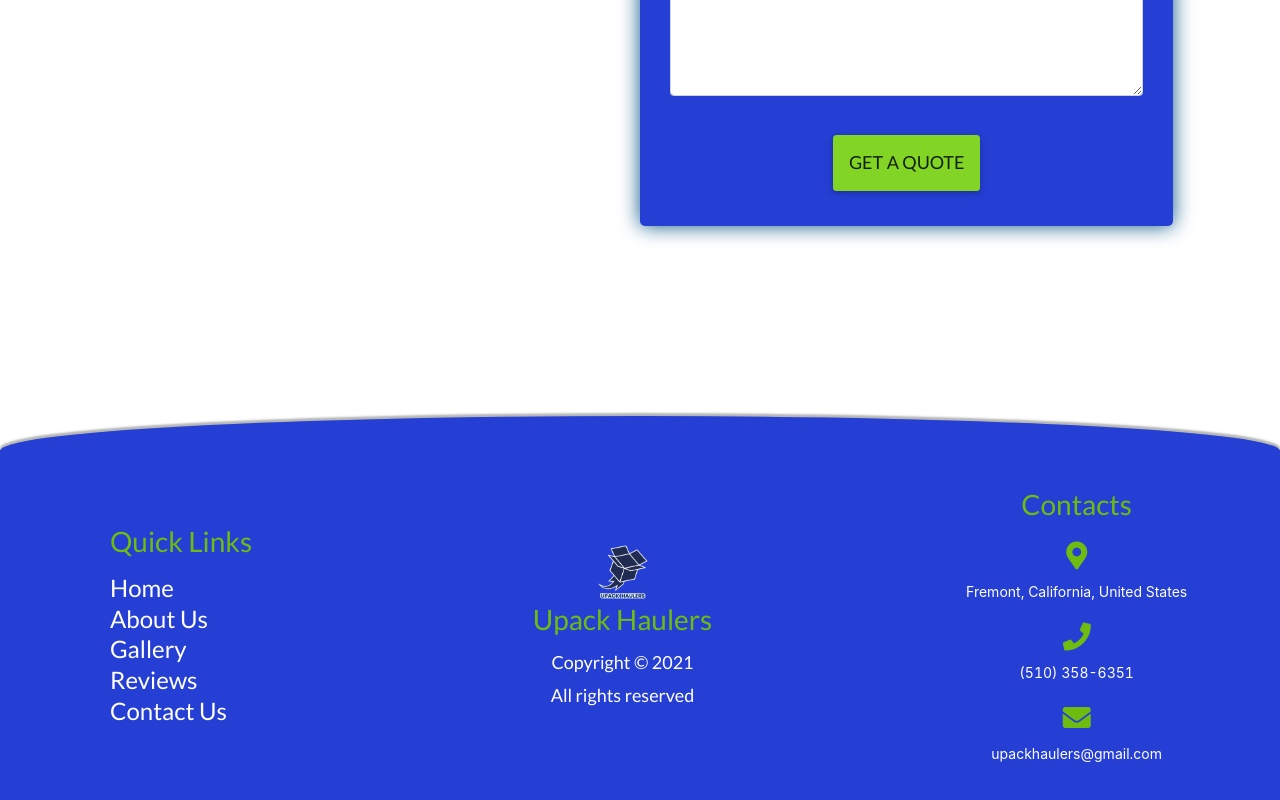
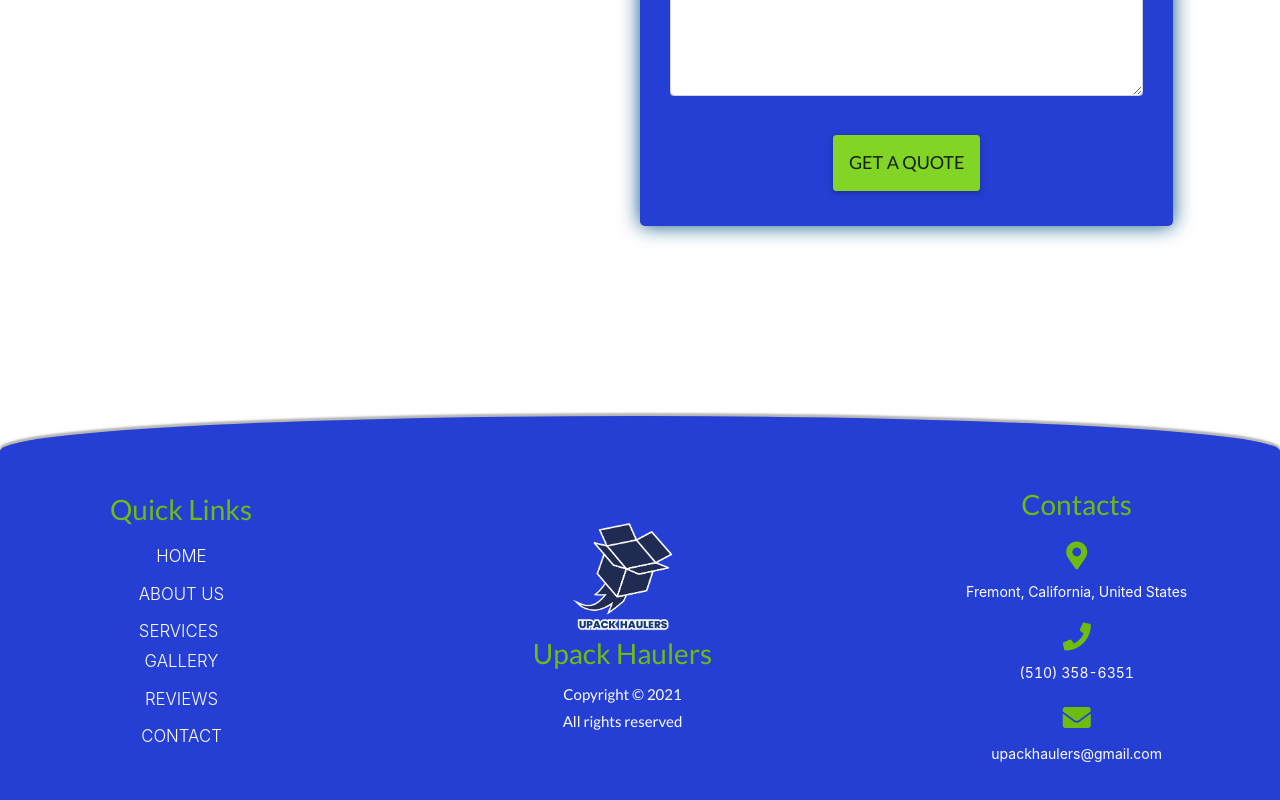
Before and after one commit to jihoshin28/R2M_Express_Site, a React (Create React App) app: page /map/1/1/1/1 in a window 1280 px wide. Shown: the part 3454-4254 px from the top of the page. Built offline with nearby package versions, Linux system fonts and the light colour scheme.

Commit message:
footer section info added

```diff
--- a/src/App.css
+++ b/src/App.css
@@ -74,13 +74,13 @@
   color: white;
 }
 
-.footer-row h3 {
+.footer-row h4 {
   color: white;
 }
 
 .footer-icon{
-  width: 15%;
-  height: 15%;
+  width: 30%;
+  height: 30%;
 }
 
 .footer-section-left {
@@ -116,14 +116,6 @@
   color:rgb(109, 189, 17);
 }
 
-.quick-link h2 {
-  color: white;
-}
-
-.quick-link h2:hover {
-  color:rgb(109, 189, 17)
-}
-
 .mapSearchComponent{
   display: flex;
   flex-direction: row;
@@ -153,6 +145,90 @@
 .nav-button:hover{
   color: white;
 }
+
+.footer_dropdown_menu_div {
+  display: flex;
+  align-items: center;
+
+}
+
+.footer_dropdown_menu {
+  position: absolute;
+  right: -62%;
+  width: 100%;
+  perspective: 1000px;
+  border-radius: 10px;
+  z-index: -1;
+}
+
+.footer_dropdown_menu li {
+  display: none;
+  color: white;
+  background-color: rgb(109, 189, 17);
+  padding: 10px 10px;
+  width: 170px;
+  height: 45px;
+  font-size: 1em;
+}
+
+.footer_dropdown_menu-6 {
+  animation: growDown 300ms ease-in-out forwards;
+}
+
+.footer_dropdown_item:hover {
+  background-color: rgba(56, 150, 12);
+}
+
+.footer_dropdown-button {
+  color: white;
+}
+
+.footer_dropdown-button:hover {
+  color: white;
+}
+
+@keyframes growDown {
+  0% {
+      transform: scaleY(0)
+  }
+  80% {
+      transform: scaleY(1.1)
+  }
+  100% {
+      transform: scaleY(1)
+  }
+}
+
+.footer_dropdown {
+  display: flex;
+  justify-content: center;
+  align-items: center;
+  color: white;
+  position: relative;
+  font-size: 18px;
+  perspective: 1000px;
+  z-index: 100;
+}
+
+.footer_dropdown_menu li:hover {
+  display: block
+}
+
+.footer_dropdown:hover .footer_dropdown_menu--animated {
+  display: block;
+  transform-origin: top center
+}
+
+.footer_dropdown_menu--animated {
+  display: none;
+}
+
+.footer_dropdown_menu--animated li {
+  display: block;
+  opacity: .95;
+}
+
+/*  */
 
 .dropdown_menu {
   position: absolute;
@@ -235,6 +311,20 @@
   background-color: rgb(37, 63, 212);
   -webkit-box-shadow: 0px 0 5px rgba(99, 99, 99, 0.842)
 }
+
+.footer-nav-list{
+  color:black;
+  margin-left: 1em;
+  font-size: 1.2em;
+  padding-left: 12px;
+  padding-right: 12px;
+  border-radius: 3px;
+}
+
+.footer-nav-list :hover {
+  color: rgb(109, 189, 17) ;
+}
+
 
 .nav-list{
   color:black;
--- a/src/App.js
+++ b/src/App.js
@@ -58,18 +58,97 @@ class App extends Component  {
             <div className = "row footer-row">
               <div className = "col-md-4 footer-section-left">
                 <h1>Quick Links</h1>
-                <Link className = "quick-link" to = '/'><h2>Home</h2></Link>
+                <ul class="navbar-nav menu">
+                        <li class="nav-item footer-nav-list">
+                            <Link to = "/home" class="nav-button">Home</Link>
+                        </li>
+                        <li class="nav-item footer-nav-list">
+                            <Link to = '/about' class="nav-button">About Us</Link>
+                        </li>
+                        <li class="nav-item footer-nav-list footer_dropdown footer_dropdown-6">
+                            <Link class="nav-button">
+                              <div className = "footer_dropdown_menu_div ">
+                                <div>
+                                  Services
+                                </div>
+                                <ul class = "footer_dropdown_menu footer_dropdown_menu--animated footer_dropdown_menu-6">
+
+                                        <Link to = "/labor" class="footer_dropdown-button">
+                                            <li class= "footer_dropdown_item">
+                                                Labor Only
+                                            </li>
+                                        </Link>
+                                        <Link to = "/local" class="footer_dropdown-button">
+                                            <li class="footer_dropdown_item">
+                                                Local Move
+                                            </li>
+                                        </Link>
+                                        <Link to = "/long" class="footer_dropdown-button">
+                                            <li class="footer_dropdown_item">
+                                                Long Distance
+                                            </li>
+                                        </Link>
+                                        <Link to = "/junk" class="footer_dropdown-button">
+                                            <li class="footer_dropdown_item">
+                                                Junk Removal
+                                            </li>
+                                        </Link>
+                                </ul>
+                                </div>
+                            </Link>
+                        </li>
+
+                        <li class="nav-item footer-nav-list">
+                            <Link to = "/gallery" class="nav-button">Gallery</Link>
+                        </li>
+                        <li class="nav-item footer-nav-list">
+                            <Link to = '/reviews' class="nav-button">Reviews</Link>
+                        </li>
+                        <li class="nav-item footer-nav-list">
+                            <Link to = "/contact" class="nav-button">Contact</Link>
+                        </li>
+
+                    </ul>
+                {/* <Link className = "quick-link" to = '/'><h2>Home</h2></Link>
                 <Link className = "quick-link" to = '/about'><h2>About Us</h2></Link>
-                <Link className = "quick-link" to = '/'><h2>Gallery</h2></Link>
-                <Link className = "quick-link" to = '/'><h2>Reviews</h2></Link>
-                <Link className = "quick-link" to = '/'><h2>Contact Us</h2></Link>
+                <li class = "dropdown dropdown-6">
+                  <Link className = "quick-link">
+                      <h2>Services</h2>
+                      <ul class = "dropdown_menu dropdown_menu--animated dropdown_menu-6">
+                        <Link to = "/labor" class="dropdown-button">
+                            <li class= "dropdown_item">
+                                Labor Only
+                            </li>
+                        </Link>
+                        <Link to = "/local" class="dropdown-button">
+                            <li class="dropdown_item">
+                                Local Move
+                            </li>
+                        </Link>
+                        <Link to = "/long" class="dropdown-button">
+                            <li class="dropdown_item">
+                                Long Distance
+                            </li>
+                        </Link>
+                        <Link to = "/junk" class="dropdown-button">
+                            <li class="dropdown_item">
+                                Junk Removal
+                            </li>
+                        </Link>
+                      </ul>
+
+                  </Link>
+                </li>
+                <Link className = "quick-link" to = '/gallery'><h2>Gallery</h2></Link>
+                <Link className = "quick-link" to = '/reviews'><h2>Reviews</h2></Link>
+                <Link className = "quick-link" to = '/contact'><h2>Contact Us</h2></Link> */}
               </div>
               <div className = "col-md-4 footer-section-center">
 
                 <img class = "footer-icon" src=  {process.env.PUBLIC_URL + '/upack_logo.png'}></img>
                 <h1>Upack Haulers</h1>
-                <h3>Copyright © 2021</h3>
-                <h3>All rights reserved</h3>
+                <h4>Copyright © 2021</h4>
+                <h4>All rights reserved</h4>
               </div>
 
               <div className = "col-md-4 footer-section-right">
```
